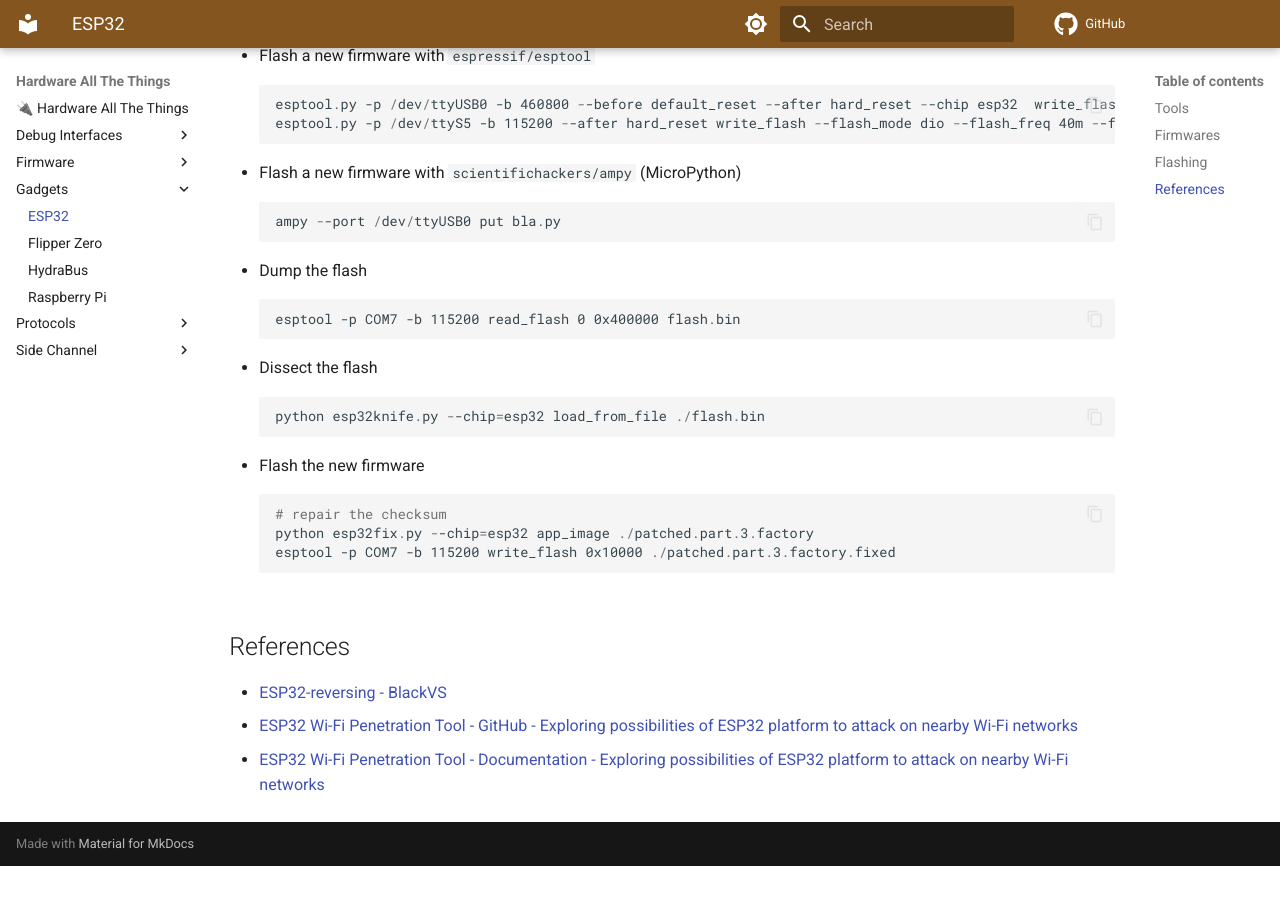
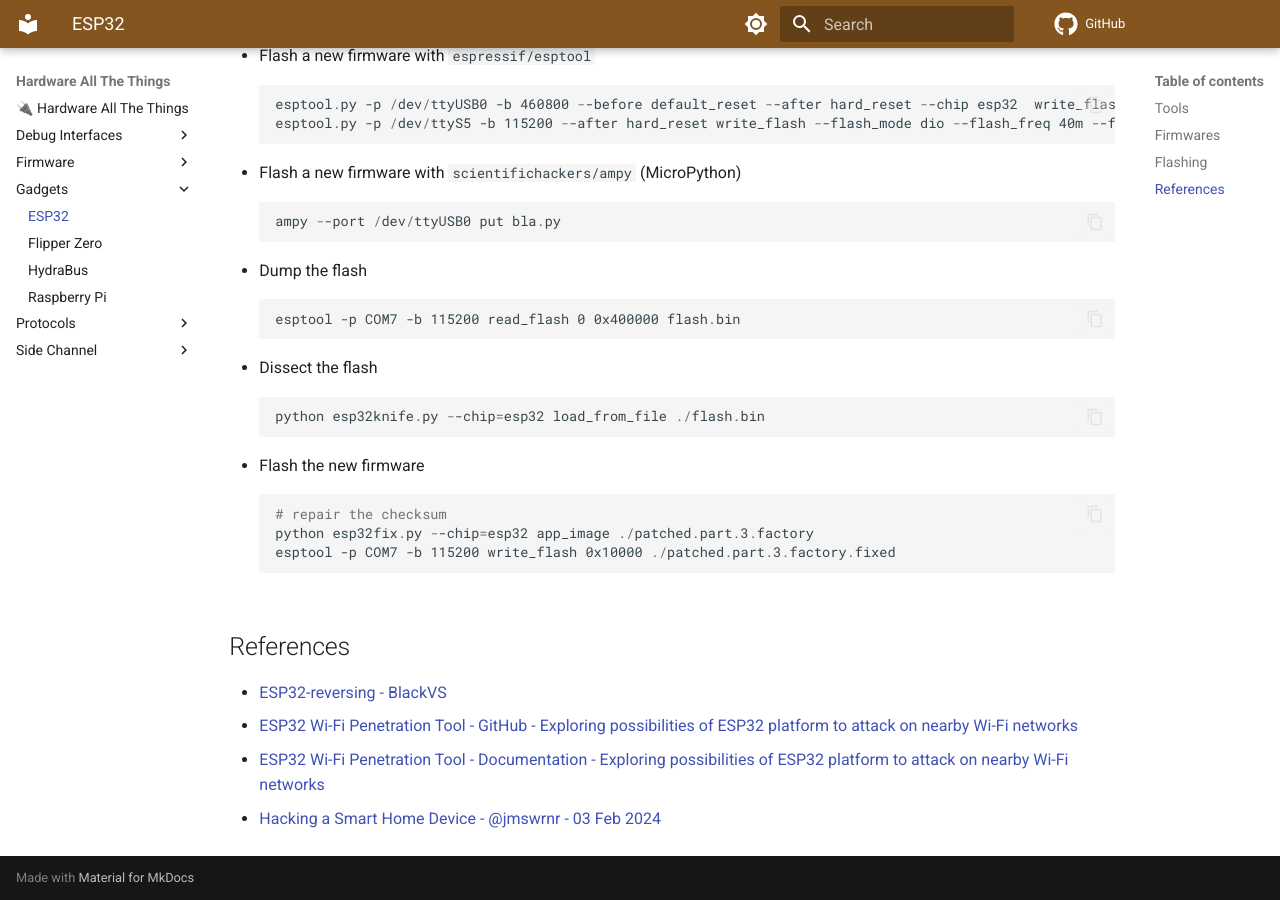
Before and after one commit to swisskyrepo/HardwareAllTheThings, an MkDocs documentation site: the page built from docs/gadgets/esp32.md, in a window 1280 px wide and 900 px high, scrolled down 1160 px. Built offline with MkDocs 1.6.1 and Material for MkDocs 9.7.7, drawn with Linux system fonts in a browser that asks for light colours; comment, search, counter and statistics services are not loaded; before the commit the page ends 2026 px from its top, so only the background shows below that; some of the changed lines change nothing that is shown.

Commit message:
Mkdocs Edit URI + Action

```diff
--- a/docs/gadgets/esp32.md
+++ b/docs/gadgets/esp32.md
@@ -55,3 +55,4 @@
 * [ESP32-reversing - BlackVS](https://github.com/BlackVS/ESP32-reversing)
 * [ESP32 Wi-Fi Penetration Tool - GitHub - Exploring possibilities of ESP32 platform to attack on nearby Wi-Fi networks](https://github.com/risinek/esp32-wifi-penetration-tool)
 * [ESP32 Wi-Fi Penetration Tool - Documentation - Exploring possibilities of ESP32 platform to attack on nearby Wi-Fi networks](https://risinek.github.io/esp32-wifi-penetration-tool/)
+* [Hacking a Smart Home Device - @jmswrnr - 03 Feb 2024](https://jmswrnr.com/blog/hacking-a-smart-home-device)
--- a/mkdocs.yml
+++ b/mkdocs.yml
@@ -1,6 +1,9 @@
 site_name: Hardware All The Things
 site_description: 'Hardware/IOT Pentesting Wiki'
 site_url: https://swisskyrepo.github.io/HardwareAllTheThings
+
+repo_url: https://github.com/swisskyrepo/HardwareAllTheThings
+edit_uri: blob/main/docs/
 
 theme:
   name: material
@@ -23,6 +26,7 @@
 
   features:
     - content.code.copy
+    - content.action.edit
     - navigation.tracking
     - navigation.top
 
@@ -46,8 +50,6 @@
       emoji_index: !!python/name:material.extensions.emoji.twemoji
       emoji_generator: !!python/name:material.extensions.emoji.to_svg
 
-repo_url: https://github.com/swisskyrepo/HardwareAllTheThings/
-edit_uri: edit/master/
 plugins:
   - search
   - git-revision-date-localized
```
